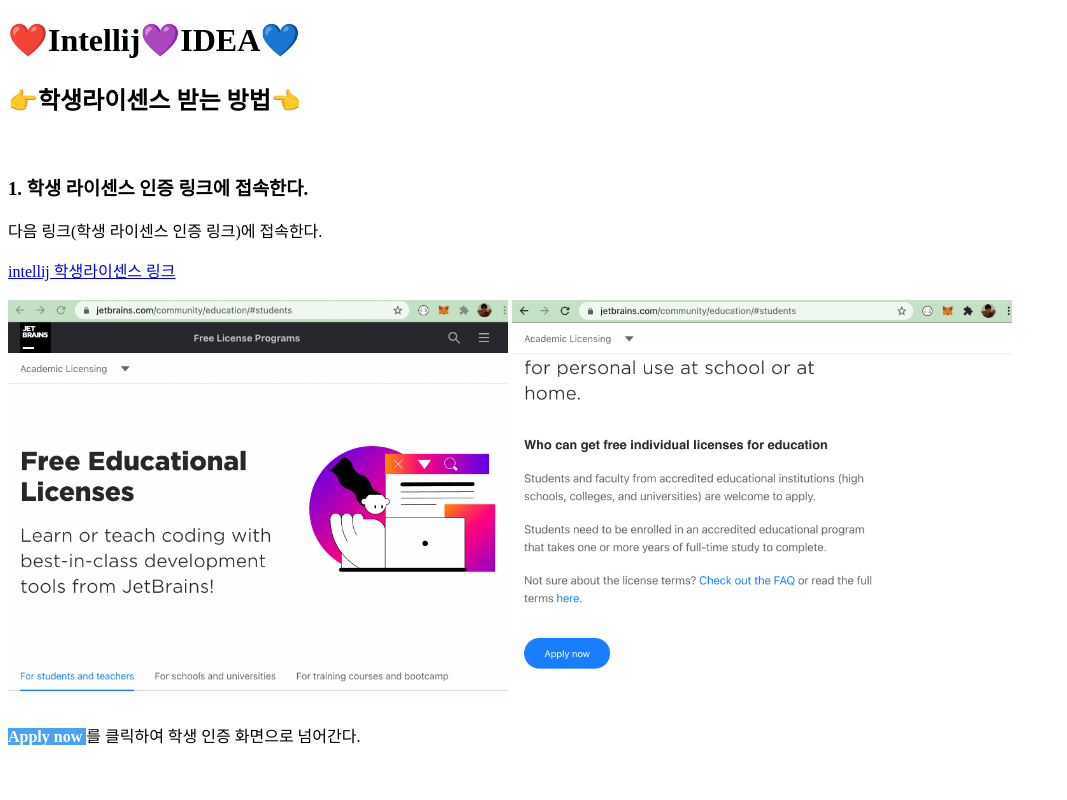
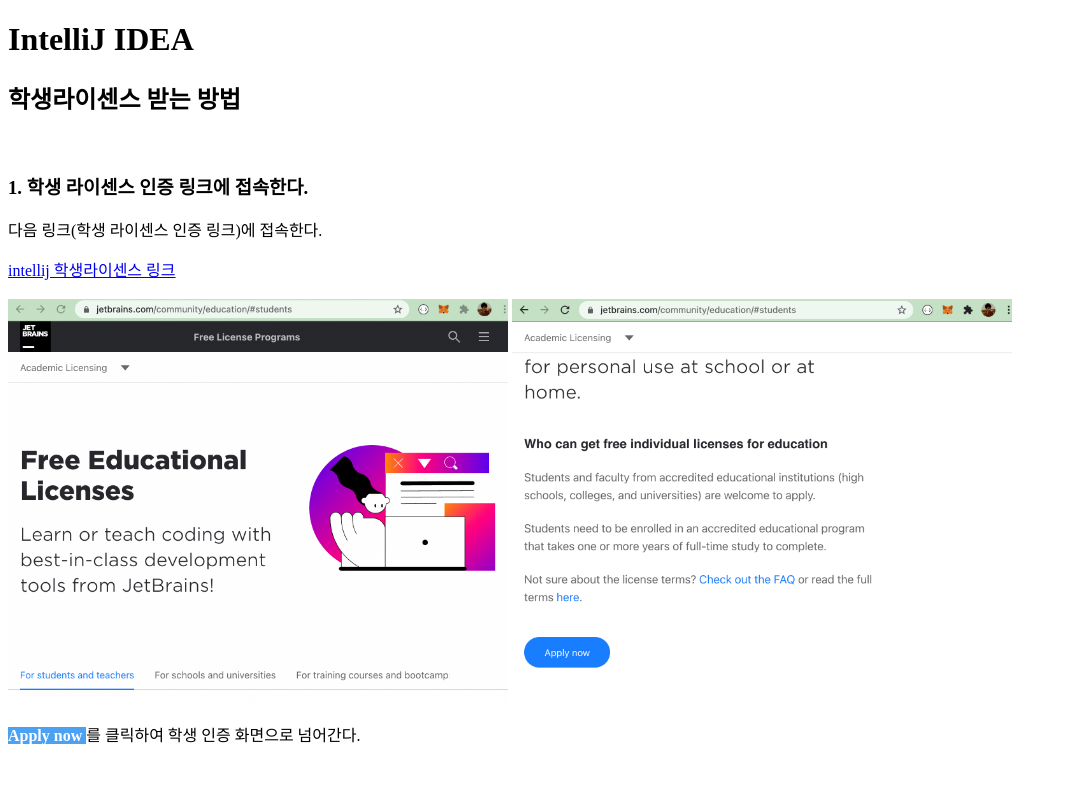
Before and after one commit to dhrgodms/webdev-2021, a plain HTML site: page task1.html in a window 1280 px wide. Shown: the top 800 px of the page, without its empty margins (0-1067 px from the left). Drawn offline with Linux system fonts and the light colour scheme; files whose address does not match are found by name.

Commit message:
Update task1.html

```diff
--- a/task1.html
+++ b/task1.html
@@ -15,8 +15,8 @@
     <title>1번 과제_옥해은2019108268</title>
 </head>
 <body>
-<h1>❤️Intellij💜️IDEA💙</h1>
-<h2>👉학생라이센스 받는 방법👈</h2><br>
+<h1>IntelliJ IDEA</h1>
+<h2>학생라이센스 받는 방법</h2><br>
 <h3>1. 학생 라이센스 인증 링크에 접속한다.</h3>
 <p>다음 링크(학생 라이센스 인증 링크)에 접속한다.</p>
 <a href="https://www.jetbrains.com/community/education/#students">intellij 학생라이센스 링크</a><br><br>
@@ -29,7 +29,7 @@
 <img class='autosize' src="3.png" >
 <p>자신의 정보를 모두 입력하고, 이때 대학 이메일 주소는 인증 가능한 학교 메일로 사용하도록 한다.</p><br>
 <br>
-<h4 style="color:red">👉❗주의❗👈</h4>
+<h4 style="color:red">주의</h4>
 <strong>제주대학교에 경우, <u>@jejunu.ac.kr</u>은 <strong style="color:red">인증 불가</strong>하다.<br><a href="https://portal.jejunu.ac.kr">제주대학교 포털</a>에 들어가 메일(Google)을 클릭하여 제주대학교 구글메일 계정을 만든다. <u>~@stu.jejunu.ac.kr</u>으로 인증받을 수 있다.<br></strong>
 <img class='autosize' src="5.png"><br>
 <img class='autosize' src="6.png"><br><br>
@@ -56,7 +56,7 @@
 <br><br><br>
 <h3>7. 설치 완료 후, 열심히 사용한다.</h3>
 <img class='autosize' src="9.png"><br>
-설치 완료 ❤️ 💜 💙
+설치 완료
 <br><br><br>
 </body>
 <footer>2019108268 옥해은</footer>
```
